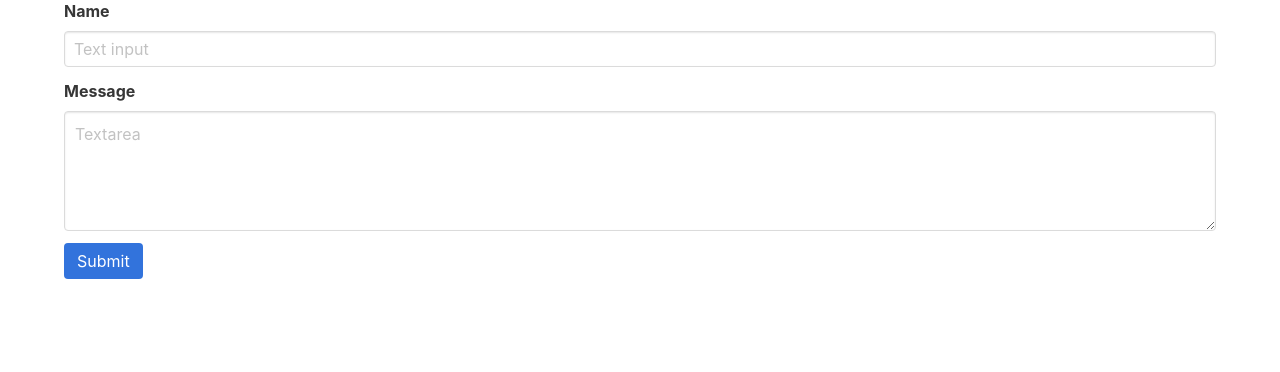
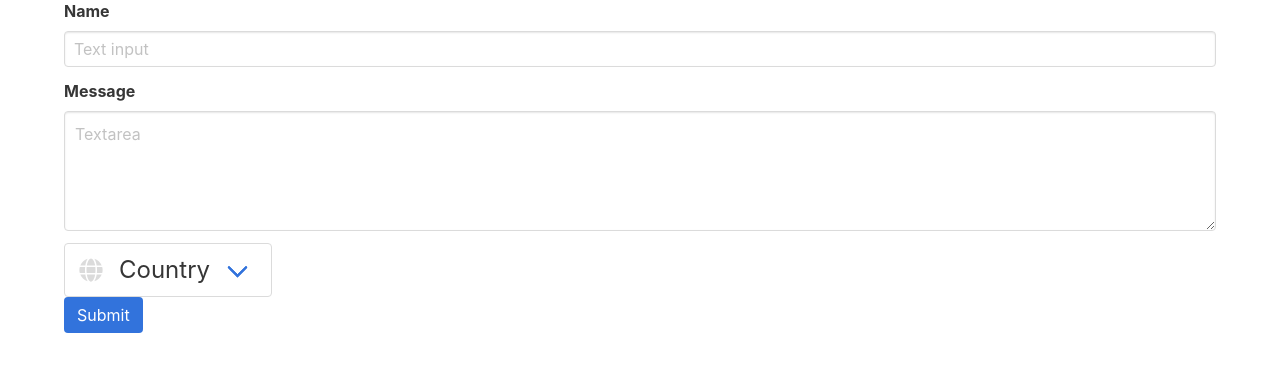
Before and after one commit to jcarmona120/2019poll, a Django app: template feelingsProject/feelingsApp/templates/feelingsApp/detail.html in a window 1280 px wide. Shown: the part 101-473 px from the top of the page. Run offline with Django 3.2, Linux system fonts and the light colour scheme; the template is opened without the code that fills it, so the values that code supplies are empty; some libraries are stand-ins or nearby versions.

```diff
--- a/feelingsProject/feelingsApp/templates/feelingsApp/detail.html
+++ b/feelingsProject/feelingsApp/templates/feelingsApp/detail.html
@@ -31,6 +31,17 @@
 
             </div>
 
+            <div class="control has-icons-left">
+                <div class="select is-large">
+                    <select>
+                        <option selected>Country</option>
+                    </select>
+                </div>
+                <span class="icon is-large is-left">
+                    <i class="fas fa-globe"></i>
+                </span>
+            </div>
+
 
             <div class="field is-grouped">
                 <div class="control">
```
Also changed, not shown: 1 other file.
